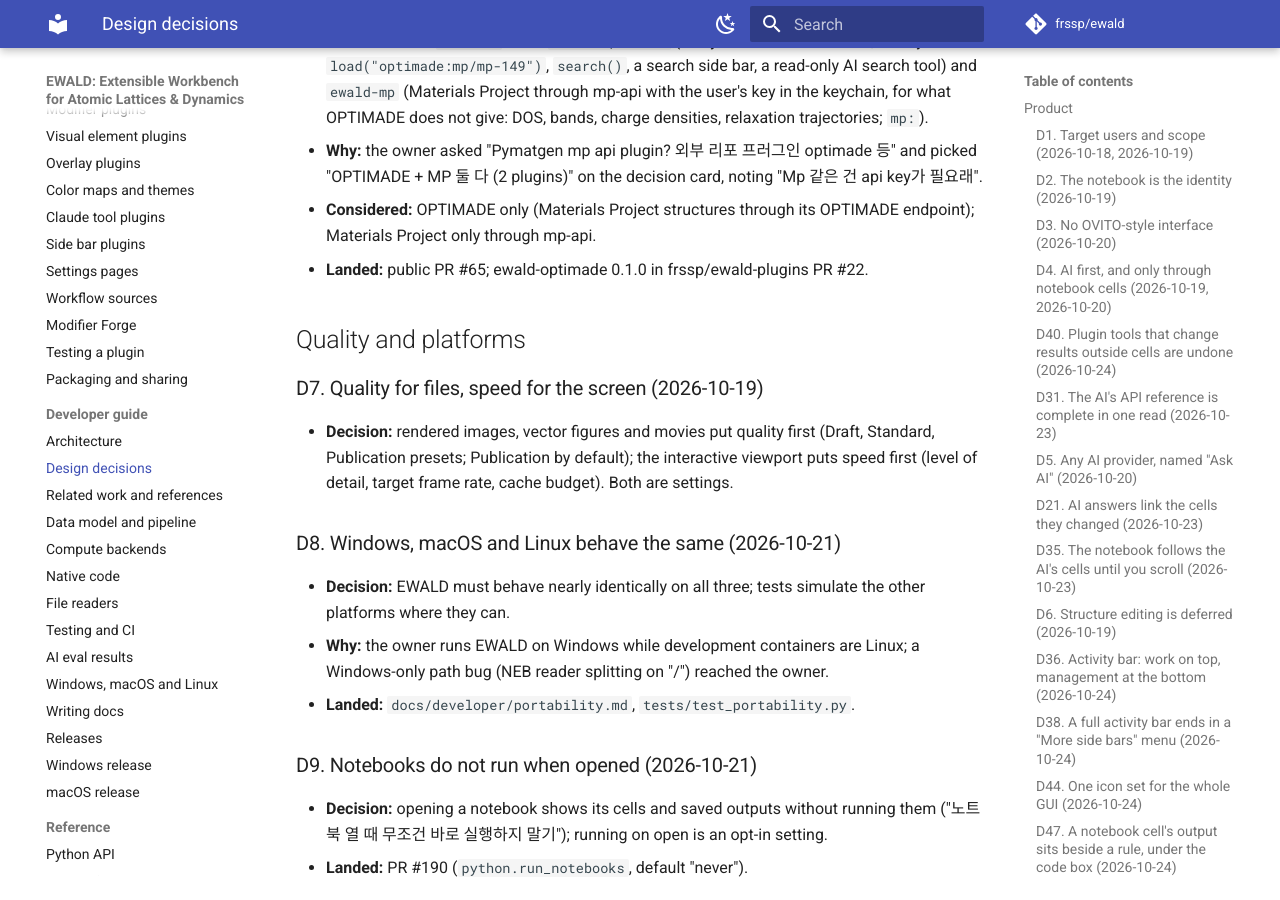
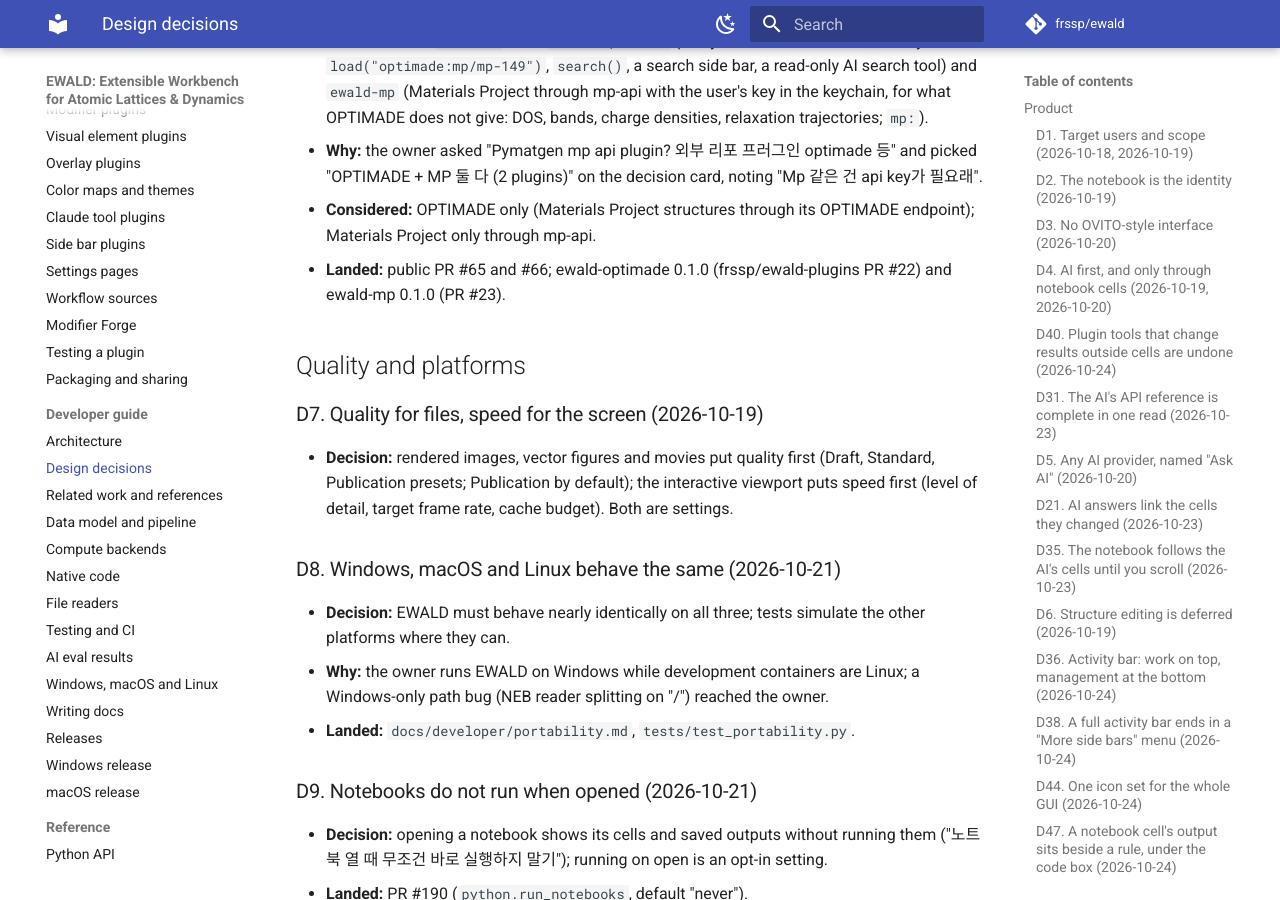
Before and after one commit to frssp/ewald, an MkDocs documentation site: the page built from docs/developer/decisions.md, in a window 1280 px wide and 900 px high, scrolled down 4808 px. Built offline with MkDocs 1.6.1 and Material for MkDocs 9.7.7, drawn with Linux system fonts in a browser that asks for light colours; comment, search, counter and statistics services are not loaded.

Commit message:
decisions: D60 lists both plugin PRs
Co-Authored-By: Claude Opus 5.5 (1M context) <noreply@anthropic.com>

```diff
--- a/docs/developer/decisions.md
+++ b/docs/developer/decisions.md
@@ -177,7 +177,8 @@ Pull request numbers up to #242 refer to the pre-publication repository, which i
   "OPTIMADE + MP 둘 다 (2 plugins)" on the decision card, noting "Mp 같은 건 api key가 필요래".
 - **Considered:** OPTIMADE only (Materials Project structures through its OPTIMADE endpoint);
   Materials Project only through mp-api.
-- **Landed:** public PR #65; ewald-optimade 0.1.0 in frssp/ewald-plugins PR #22.
+- **Landed:** public PR #65 and #66; ewald-optimade 0.1.0 (frssp/ewald-plugins PR #22) and
+  ewald-mp 0.1.0 (PR #23).
 
 ## Quality and platforms
 
```
